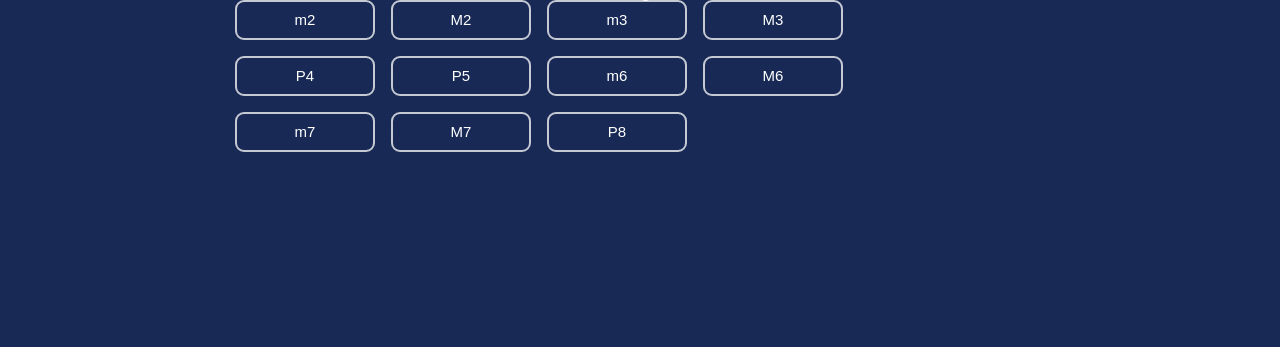
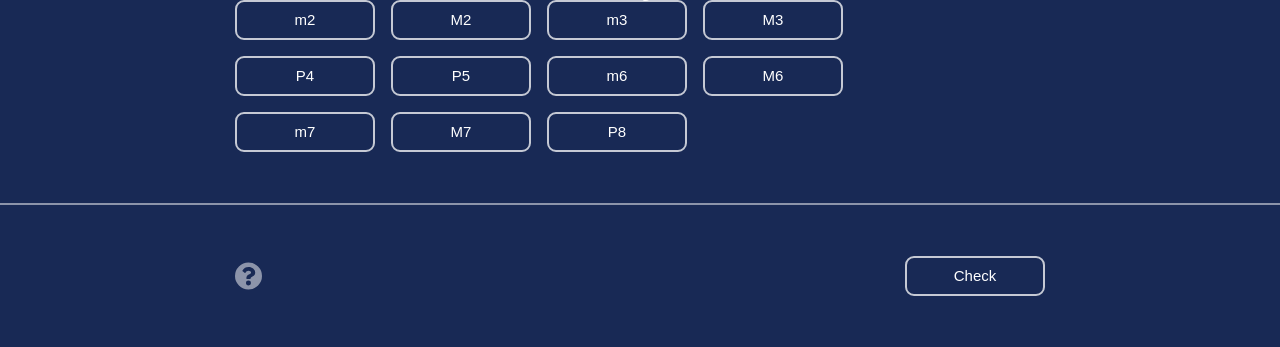
Before and after one commit to awanger/interval-recognition, a PHP site: page / in a window 1280 px wide. Shown: the part 902-1249 px from the top of the page. Before the commit the page ends 1054 px from the top, so only its background shows below. Run offline with PHP 8.4, Linux system fonts and the light colour scheme.

Commit message:
Add tenuous footer

```diff
--- a/assets/css/main.css
+++ b/assets/css/main.css
@@ -14,13 +14,14 @@ h1.question {
 body {
   background-color: #182955; }
 
+.container .inner-container, footer {
+  border-top: 2px solid rgba(255, 255, 255, 0.5); }
+
 .container {
   max-width: 810px;
   margin: 0 auto;
-  padding: 4%;
-  height: 50vh; }
+  padding: 4%; }
   .container .inner-container {
-    border-top: 2px solid rgba(255, 255, 255, 0.5);
     text-align: center;
     display: flex;
     flex-direction: column; }
@@ -32,13 +33,17 @@ body {
   row-gap: 1rem;
   width: 600px; }
 
+footer .container {
+  display: flex;
+  justify-content: space-between; }
+
 .btn {
   border: 2px solid rgba(255, 255, 255, 0.75);
   border-radius: 9px;
   width: 136px;
   height: 36px;
   display: flex; }
-  .btn .interval {
+  .btn .btn-text {
     margin: auto; }
   .btn:hover {
     border: 2px solid #ffb800;
--- a/assets/scss/_components.scss
+++ b/assets/scss/_components.scss
@@ -5,7 +5,7 @@
     height: 36px;
     display: flex;
 
-    .interval {
+    .btn-text {
         margin: auto; // not sure why this works with display: flex
     }
 
--- a/assets/scss/_layout.scss
+++ b/assets/scss/_layout.scss
@@ -1,16 +1,20 @@
 /* Layouts */
 body {
     background-color: $background-color;
+}
+
+%white-border {
+    border-top: 2px solid rgba($base-color, .5);
 }
 
 .container {
     max-width: 810px;
     margin: 0 auto;
     padding: 4%;
-    height: 50vh;
+    // height: 50vh;
 
     .inner-container{
-        border-top: 2px solid rgba($base-color, .5);
+        @extend %white-border;
         text-align: center;
         display: flex;
         flex-direction: column;
@@ -27,5 +31,10 @@ body {
 
 
 footer {
+    @extend %white-border;
 
+    .container {
+        display: flex;
+        justify-content: space-between;
+    }
 }
--- a/index.html
+++ b/index.html
@@ -5,7 +5,7 @@
     <meta name="viewport" content="width=device-width, initial-scale=1.0">
     <link rel="stylesheet" href="assets/css/reset.css">
     <link rel="stylesheet" href="assets/css/main.css">
-    <title>Music Interval Quiz</title>
+    <title>Melodic Interval</title>
 </head>
 <body>
     <div class="container">
@@ -14,37 +14,37 @@
             <h1 class="question">What interval do you think this is?</h1>
             <div class="choice-grid"> <!-- this will be a grid -->
                 <div class="btn">
-                    <div class="interval">m2</div>
+                    <div class="btn-text">m2</div>
                 </div>
                 <div class="btn">
-                    <div class="interval">M2</div>
+                    <div class="btn-text">M2</div>
                 </div>
                 <div class="btn">
-                    <div class="interval">m3</div>
+                    <div class="btn-text">m3</div>
                 </div>
                 <div class="btn">
-                    <div class="interval">M3</div>
+                    <div class="btn-text">M3</div>
                 </div>
                 <div class="btn">
-                    <div class="interval">P4</div>
+                    <div class="btn-text">P4</div>
                 </div>
                 <div class="btn">
-                    <div class="interval">P5</div>
+                    <div class="btn-text">P5</div>
                 </div>
                 <div class="btn">
-                    <div class="interval">m6</div>
+                    <div class="btn-text">m6</div>
                 </div>
                 <div class="btn">
-                    <div class="interval">M6</div>
+                    <div class="btn-text">M6</div>
                 </div>
                 <div class="btn">
-                    <div class="interval">m7</div>
+                    <div class="btn-text">m7</div>
                 </div>
                 <div class="btn">
-                    <div class="interval">M7</div>
+                    <div class="btn-text">M7</div>
                 </div>
                 <div class="btn">
-                    <div class="interval">P8</div>
+                    <div class="btn-text">P8</div>
                 </div>
             </div>
         </div>
@@ -52,7 +52,8 @@
     </div>
     <footer>
         <div class="container">
-
+            <img src="assets/icons/help.svg" alt="">
+            <div class="btn"><div class="btn-text">Check</div></div>
         </div>
     </footer>
 </body>
```
Also changed, not shown: assets/icons/help.svg (added), 1 other file.
